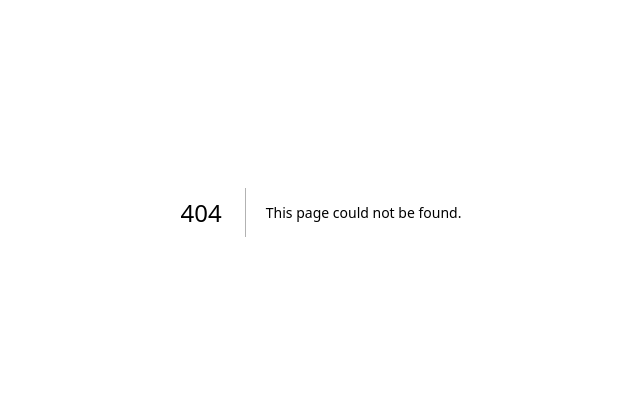
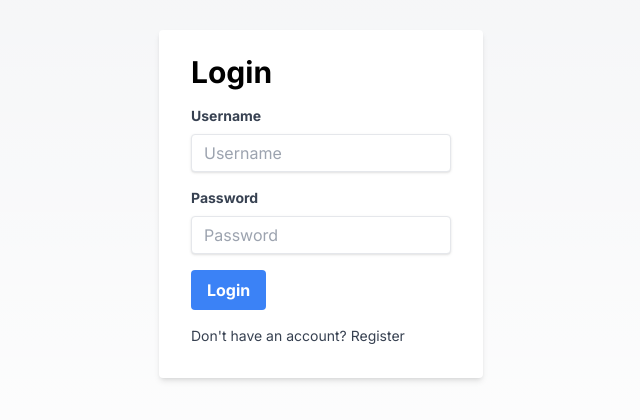
Before and after one commit to Theerej-C/Personal-Webpage, a Next.js app in the folder frontend/frontend-nextjs/: page /login in a window 1280 px wide. Before the commit this address had no page. Shown: the part 188-608 px from the top of the page, without its empty margins (319-959 px from the left). Built offline with nearby package versions, Linux system fonts and the light colour scheme.

Commit message:
Addition of basic login page and some designs

```diff
--- /dev/null
+++ b/frontend/frontend-nextjs/src/app/dashboard/page.tsx
@@ -0,0 +1,3 @@
+export default function Page() {
+  return <h1>Hello, Next.js!</h1>;
+}
--- a/frontend/frontend-nextjs/src/app/globals.css
+++ b/frontend/frontend-nextjs/src/app/globals.css
@@ -31,3 +31,7 @@ body {
     text-wrap: balance;
   }
 }
+
+body {
+  @apply bg-gray-100;
+}
--- /dev/null
+++ b/frontend/frontend-nextjs/src/app/login/page.tsx
@@ -0,0 +1,23 @@
+import React from "react";
+import Link from "next/link";
+import dynamic from "next/dynamic";
+
+const LoginForm = dynamic(() => import("../../components/LoginForm"), {
+  ssr: false,
+});
+
+const LoginPage = () => {
+  return (
+    <div className="flex flex-col items-center justify-center h-screen">
+      <div className="bg-white shadow-md rounded px-8 pt-6 pb-8 mb-4">
+        <h1 className="text-3xl font-bold mb-4">Login</h1>
+        <LoginForm />
+        <p className="text-gray-700 text-sm">
+          Don't have an account? <Link href="/register">Register</Link>
+        </p>
+      </div>
+    </div>
+  );
+};
+
+export default LoginPage;
--- a/frontend/frontend-nextjs/src/app/page.tsx
+++ b/frontend/frontend-nextjs/src/app/page.tsx
@@ -1,113 +1,11 @@
 import Image from "next/image";
+import Link from "next/link";
 
 export default function Home() {
   return (
-    <main className="flex min-h-screen flex-col items-center justify-between p-24">
-      <div className="z-10 w-full max-w-5xl items-center justify-between font-mono text-sm lg:flex">
-        <p className="fixed left-0 top-0 flex w-full justify-center border-b border-gray-300 bg-gradient-to-b from-zinc-200 pb-6 pt-8 backdrop-blur-2xl dark:border-neutral-800 dark:bg-zinc-800/30 dark:from-inherit lg:static lg:w-auto  lg:rounded-xl lg:border lg:bg-gray-200 lg:p-4 lg:dark:bg-zinc-800/30">
-          Get started by editing&nbsp;
-          <code className="font-mono font-bold">src/app/page.tsx</code>
-        </p>
-        <div className="fixed bottom-0 left-0 flex h-48 w-full items-end justify-center bg-gradient-to-t from-white via-white dark:from-black dark:via-black lg:static lg:size-auto lg:bg-none">
-          <a
-            className="pointer-events-none flex place-items-center gap-2 p-8 lg:pointer-events-auto lg:p-0"
-            href="https://vercel.com?utm_source=create-next-app&utm_medium=appdir-template&utm_campaign=create-next-app"
-            target="_blank"
-            rel="noopener noreferrer"
-          >
-            By{" "}
-            <Image
-              src="/vercel.svg"
-              alt="Vercel Logo"
-              className="dark:invert"
-              width={100}
-              height={24}
-              priority
-            />
-          </a>
-        </div>
-      </div>
-
-      <div className="relative z-[-1] flex place-items-center before:absolute before:h-[300px] before:w-full before:-translate-x-1/2 before:rounded-full before:bg-gradient-radial before:from-white before:to-transparent before:blur-2xl before:content-[''] after:absolute after:-z-20 after:h-[180px] after:w-full after:translate-x-1/3 after:bg-gradient-conic after:from-sky-200 after:via-blue-200 after:blur-2xl after:content-[''] before:dark:bg-gradient-to-br before:dark:from-transparent before:dark:to-blue-700 before:dark:opacity-10 after:dark:from-sky-900 after:dark:via-[#0141ff] after:dark:opacity-40 sm:before:w-[480px] sm:after:w-[240px] before:lg:h-[360px]">
-        <Image
-          className="relative dark:drop-shadow-[0_0_0.3rem_#ffffff70] dark:invert"
-          src="/next.svg"
-          alt="Next.js Logo"
-          width={180}
-          height={37}
-          priority
-        />
-      </div>
-
-      <div className="mb-32 grid text-center lg:mb-0 lg:w-full lg:max-w-5xl lg:grid-cols-4 lg:text-left">
-        <a
-          href="https://nextjs.org/docs?utm_source=create-next-app&utm_medium=appdir-template&utm_campaign=create-next-app"
-          className="group rounded-lg border border-transparent px-5 py-4 transition-colors hover:border-gray-300 hover:bg-gray-100 hover:dark:border-neutral-700 hover:dark:bg-neutral-800/30"
-          target="_blank"
-          rel="noopener noreferrer"
-        >
-          <h2 className="mb-3 text-2xl font-semibold">
-            Docs{" "}
-            <span className="inline-block transition-transform group-hover:translate-x-1 motion-reduce:transform-none">
-              -&gt;
-            </span>
-          </h2>
-          <p className="m-0 max-w-[30ch] text-sm opacity-50">
-            Find in-depth information about Next.js features and API.
-          </p>
-        </a>
-
-        <a
-          href="https://nextjs.org/learn?utm_source=create-next-app&utm_medium=appdir-template-tw&utm_campaign=create-next-app"
-          className="group rounded-lg border border-transparent px-5 py-4 transition-colors hover:border-gray-300 hover:bg-gray-100 hover:dark:border-neutral-700 hover:dark:bg-neutral-800/30"
-          target="_blank"
-          rel="noopener noreferrer"
-        >
-          <h2 className="mb-3 text-2xl font-semibold">
-            Learn{" "}
-            <span className="inline-block transition-transform group-hover:translate-x-1 motion-reduce:transform-none">
-              -&gt;
-            </span>
-          </h2>
-          <p className="m-0 max-w-[30ch] text-sm opacity-50">
-            Learn about Next.js in an interactive course with&nbsp;quizzes!
-          </p>
-        </a>
-
-        <a
-          href="https://vercel.com/templates?framework=next.js&utm_source=create-next-app&utm_medium=appdir-template&utm_campaign=create-next-app"
-          className="group rounded-lg border border-transparent px-5 py-4 transition-colors hover:border-gray-300 hover:bg-gray-100 hover:dark:border-neutral-700 hover:dark:bg-neutral-800/30"
-          target="_blank"
-          rel="noopener noreferrer"
-        >
-          <h2 className="mb-3 text-2xl font-semibold">
-            Templates{" "}
-            <span className="inline-block transition-transform group-hover:translate-x-1 motion-reduce:transform-none">
-              -&gt;
-            </span>
-          </h2>
-          <p className="m-0 max-w-[30ch] text-sm opacity-50">
-            Explore starter templates for Next.js.
-          </p>
-        </a>
-
-        <a
-          href="https://vercel.com/new?utm_source=create-next-app&utm_medium=appdir-template&utm_campaign=create-next-app"
-          className="group rounded-lg border border-transparent px-5 py-4 transition-colors hover:border-gray-300 hover:bg-gray-100 hover:dark:border-neutral-700 hover:dark:bg-neutral-800/30"
-          target="_blank"
-          rel="noopener noreferrer"
-        >
-          <h2 className="mb-3 text-2xl font-semibold">
-            Deploy{" "}
-            <span className="inline-block transition-transform group-hover:translate-x-1 motion-reduce:transform-none">
-              -&gt;
-            </span>
-          </h2>
-          <p className="m-0 max-w-[30ch] text-balance text-sm opacity-50">
-            Instantly deploy your Next.js site to a shareable URL with Vercel.
-          </p>
-        </a>
-      </div>
+    <main>
+      Hello
+      <Link href="/dashboard">DashBoard</Link>
     </main>
   );
 }
--- /dev/null
+++ b/frontend/frontend-nextjs/src/components/LoginForm.tsx
@@ -0,0 +1,62 @@
+"use client";
+import React, { useState } from "react";
+
+const LoginForm = () => {
+  const [username, setUsername] = useState("");
+  const [password, setPassword] = useState("");
+  const [error, setError] = useState(null);
+
+  const handleSubmit = (event: React.FormEvent<HTMLFormElement>) => {
+    event.preventDefault();
+    // Add your login logic here
+    console.log("Login attempted with:", username, password);
+  };
+
+  return (
+    <form onSubmit={handleSubmit}>
+      <div className="mb-4">
+        <label
+          className="block text-gray-700 text-sm font-bold mb-2"
+          htmlFor="username"
+        >
+          Username
+        </label>
+        <input
+          className="shadow appearance-none border rounded w-full py-2 px-3 text-gray-700 leading-tight focus:outline-none focus:shadow-outline"
+          id="username"
+          type="text"
+          value={username}
+          onChange={(event) => setUsername(event.target.value)}
+          placeholder="Username"
+        />
+      </div>
+      <div className="mb-4">
+        <label
+          className="block text-gray-700 text-sm font-bold mb-2"
+          htmlFor="password"
+        >
+          Password
+        </label>
+        <input
+          className="shadow appearance-none border rounded w-full py-2 px-3 text-gray-700 leading-tight focus:outline-none focus:shadow-outline"
+          id="password"
+          type="password"
+          value={password}
+          onChange={(event) => setPassword(event.target.value)}
+          placeholder="Password"
+        />
+      </div>
+      <div className="mb-4">
+        <button
+          className="bg-blue-500 hover:bg-blue-700 text-white font-bold py-2 px-4 rounded focus:outline-none focus:shadow-outline"
+          type="submit"
+        >
+          Login
+        </button>
+      </div>
+      {error && <div className="text-red-500 text-xs italic">{error}</div>}
+    </form>
+  );
+};
+
+export default LoginForm;
```
